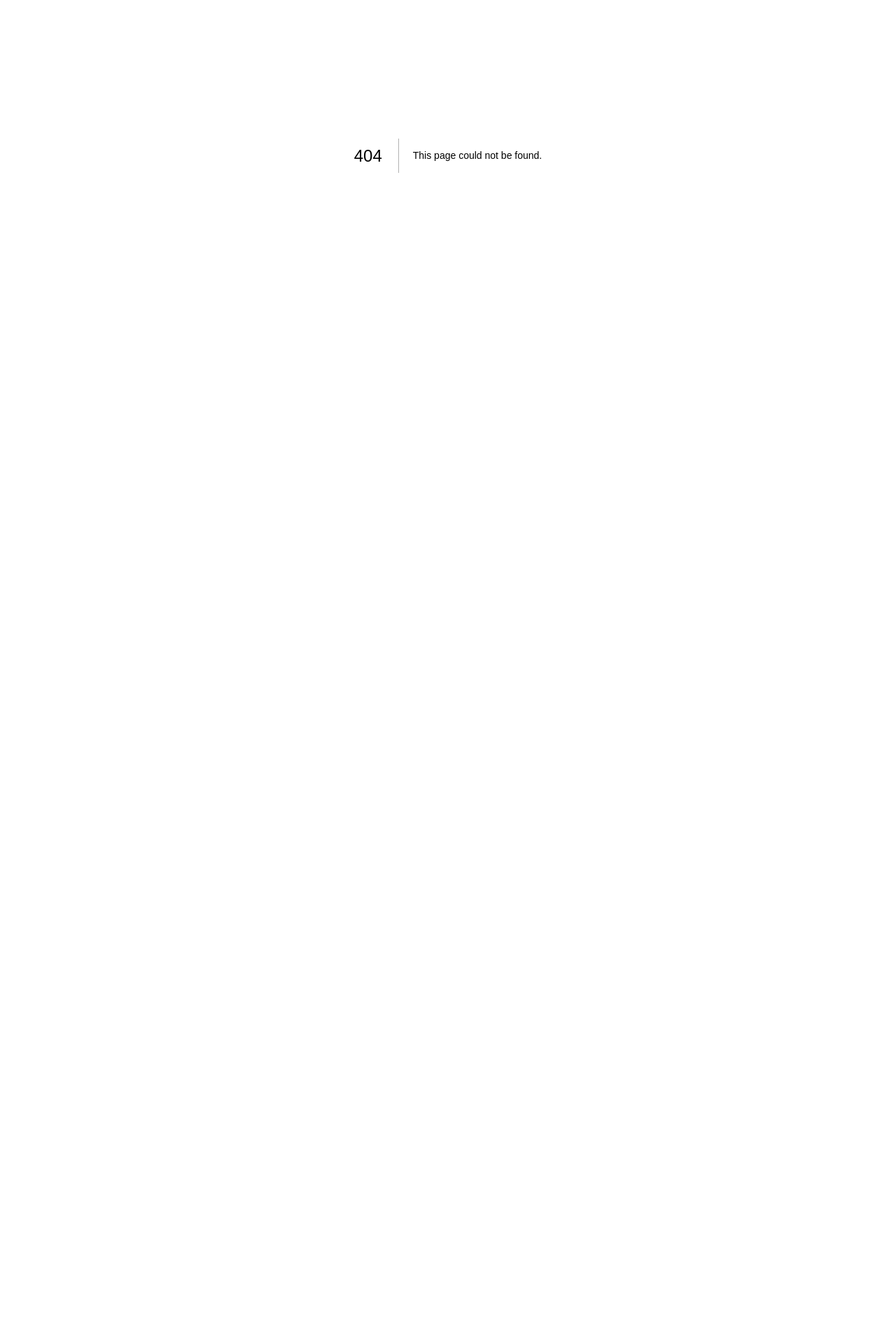
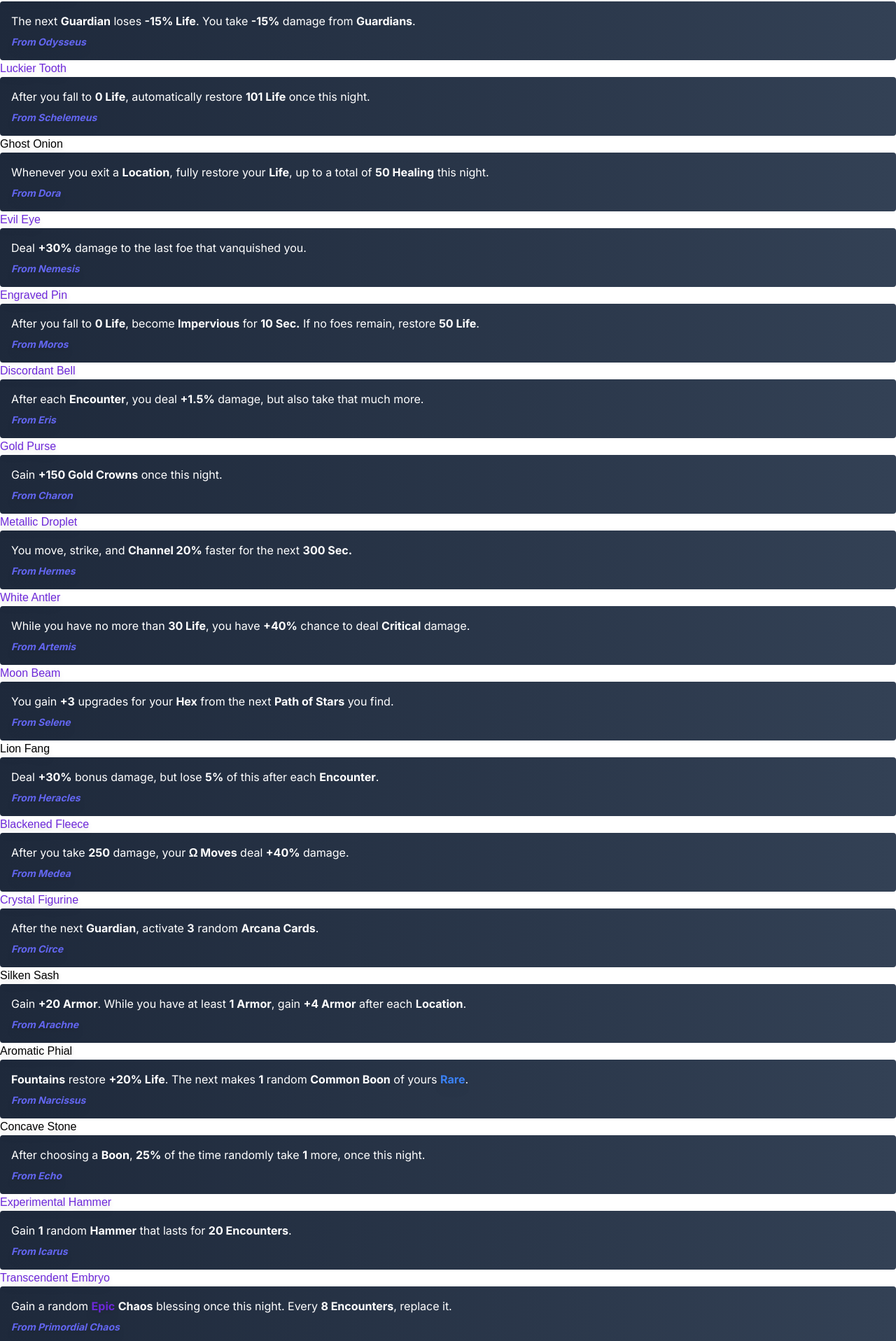
Before and after one commit to dsa821/hades2-crossroads-nextra, a Next.js app: page /keepsakes in a window 1280 px wide. Before the commit this address had no page. Shown: the part 178-2094 px from the top of the page at 70% size. Before the commit the page ends 800 px from the top, so only its background shows below. Built offline with nearby package versions, Linux system fonts and the light colour scheme; a web font is replaced by a local one.

Commit message:
initial keepsakes page

```diff
--- a/components/Arcana.tsx
+++ b/components/Arcana.tsx
@@ -25,7 +25,7 @@ export const Arcana: FC<ArcanaProps> = (props) => {
           </div>
         </div>
 
-        <div className='font-bold text-xl text-white bg-emerald-500 rounded-full px-2 py-0.5'>
+        <div className='font-bold text-lg text-white bg-emerald-500 rounded-full px-2.5 py-0.5'>
           {props.grasp}
         </div>
       </div>
--- a/components/Boon.tsx
+++ b/components/Boon.tsx
@@ -5,17 +5,26 @@ import { TextHighlight } from "./TextHighlight";
 type BoonProps = {
   title: string;
   rarity: Rarity;
+  flavor: string;
 };
 
 export const Boon: FC<BoonProps> = (props) => {
   return (
-    <div className={`bg-gradient-to-r from-slate-800 to-slate-700 text-white rounded p-4 ${props.className}`}>
+    <div
+      className={`bg-gradient-to-r from-slate-800 to-slate-700 text-white rounded p-4 ${props.className}`}
+    >
       {props.title != null && (
         <div className='font-bold text-2xl'>
           <TextHighlight type={props.rarity}>{props.title}</TextHighlight>
         </div>
       )}
       {props.children}
+
+      {props.flavor && (
+        <div className='mt-2 italic font-bold text-sm drop-shadow-lg text-indigo-500'>
+          {props.flavor}
+        </div>
+      )}
     </div>
   );
 };
--- a/components/TextHighlight.tsx
+++ b/components/TextHighlight.tsx
@@ -21,5 +21,7 @@ function getClassName(type: Rarity) {
 }
 
 export const TextHighlight: FC<TextHighlightProps> = ({ type, children }) => {
-  return <span className={getClassName(type)}>{children}</span>;
+  return (
+    <span className={`drop-shadow-lg ${getClassName(type)}`}>{children}</span>
+  );
 };
--- a/pages/_meta.json
+++ b/pages/_meta.json
@@ -1,7 +1,8 @@
 {
   "index": "Home",
   "weapons": "Nocturnal Arms",
-  "arcana": "Arcana",
+  "arcana": "Altar of Ashes",
+  "keepsakes": "Keepsakes",
   "boons": "Boons",
 
   "supergiant": {
--- a/pages/arcana.mdx
+++ b/pages/arcana.mdx
@@ -5,7 +5,7 @@ import { Arcana, TextHighlight } from "@/components";
 
 The equivalent of the Mirror of Night from Hades 1.
 
-<Callout>All values given are for max rank.</Callout>
+<Callout>All values given are for rank 3.</Callout>
 
 ![Arcana Cards](/images/arcana/altar.png)
 
@@ -120,12 +120,10 @@ Restore **4 Magick** every **1 Sec.**
   grasp='1'
   flavor='Those who attempted to confront the greatest of the Greeks merely met his spear.'
 >
-  Your **Sprint** is **+30%** faster.
+  Your **Dash** is immediate and your **Sprint** is **+10%** faster.
 </Arcana>
 
 ### Eternity
-
-Don't leave home without it. As close to a must-pick as you can get.
 
 <Arcana
   grasp='4'
@@ -133,6 +131,7 @@ Don't leave home without it. As close to a must-pick as you can get.
 >
   Set forth each night with **3 Death Defiance**.
 </Arcana>
+Don't leave home without it. As close to a must-pick as you can get.
 
 ### The Centaur
 
--- /dev/null
+++ b/pages/keepsakes.mdx
@@ -0,0 +1,188 @@
+import { Callout } from "nextra/components";
+import { Boon, TextHighlight } from "@/components";
+
+# Keepsakes
+
+<Callout>All values given are for rank 3.</Callout>
+
+### <TextHighlight type="epic">Silver Wheel</TextHighlight>
+
+<Boon flavor='From Hecate'>
+  After you use **Magick**, restore it over **3 Sec.**, up to a total of **2000
+  Magick** this night.
+</Boon>
+
+### <TextHighlight type="epic">Knuckle Bones</TextHighlight>
+
+<Boon flavor='From Odysseus'>
+  The next **Guardian** loses **-15% Life**. You take **-15%** damage from
+  **Guardians**.
+</Boon>
+
+### <TextHighlight type="epic">Luckier Tooth</TextHighlight>
+
+<Boon flavor='From Schelemeus'>
+  After you fall to **0 Life**, automatically restore **101 Life** once this
+  night.
+</Boon>
+
+### <TextHighlight>Ghost Onion</TextHighlight>
+
+<Boon flavor='From Dora'>
+  Whenever you exit a **Location**, fully restore your **Life**, up to a total
+  of **50 Healing** this night.
+</Boon>
+
+### <TextHighlight type="epic">Evil Eye</TextHighlight>
+
+<Boon flavor='From Nemesis'>
+  Deal **+30%** damage to the last foe that vanquished you.
+</Boon>
+
+### <TextHighlight type="epic">Engraved Pin</TextHighlight>
+
+<Boon flavor='From Moros'>
+  After you fall to **0 Life**, become **Impervious** for **10 Sec.** If no foes
+  remain, restore **50 Life**.
+</Boon>
+
+### <TextHighlight type="epic">Discordant Bell</TextHighlight>
+
+<Boon flavor='From Eris'>
+  After each **Encounter**, you deal **+1.5%** damage, but also take that much
+  more.
+</Boon>
+
+### <TextHighlight type="epic">Gold Purse</TextHighlight>
+
+<Boon flavor='From Charon'>Gain **+150 Gold Crowns** once this night.</Boon>
+
+### <TextHighlight type="epic">Metallic Droplet</TextHighlight>
+
+<Boon flavor='From Hermes'>
+  You move, strike, and **Channel 20%** faster for the next **300 Sec.**
+</Boon>
+
+### <TextHighlight type="epic">White Antler</TextHighlight>
+
+<Boon flavor='From Artemis'>
+  While you have no more than **30 Life**, you have **+40%** chance to deal
+  **Critical** damage.
+</Boon>
+
+### <TextHighlight type="epic">Moon Beam</TextHighlight>
+
+<Boon flavor='From Selene'>
+  You gain **+3** upgrades for your **Hex** from the next **Path of Stars** you
+  find.
+</Boon>
+
+### <TextHighlight>Lion Fang</TextHighlight>
+
+<Boon flavor='From Heracles'>
+  Deal **+30%** bonus damage, but lose **5%** of this after each **Encounter**.
+</Boon>
+
+### <TextHighlight type="epic">Blackened Fleece</TextHighlight>
+
+<Boon flavor='From Medea'>
+  After you take **250** damage, your **Ω Moves** deal **+40%** damage.
+</Boon>
+
+### <TextHighlight type="epic">Crystal Figurine</TextHighlight>
+
+<Boon flavor='From Circe'>
+  After the next **Guardian**, activate **3** random **Arcana Cards**.
+</Boon>
+
+### <TextHighlight>Silken Sash</TextHighlight>
+
+<Boon flavor='From Arachne'>
+  Gain **+20 Armor**. While you have at least **1 Armor**, gain **+4 Armor**
+  after each **Location**.
+</Boon>
+
+### <TextHighlight>Aromatic Phial</TextHighlight>
+
+<Boon flavor='From Narcissus'>
+  **Fountains** restore **+20% Life**. The next makes **1** random **Common
+  Boon** of yours <TextHighlight type='rare'>**Rare**</TextHighlight>.
+</Boon>
+
+### <TextHighlight>Concave Stone</TextHighlight>
+
+<Boon flavor='From Echo'>
+  After choosing a **Boon**, **25%** of the time randomly take **1** more, once
+  this night.
+</Boon>
+
+### <TextHighlight type="epic">Experimental Hammer</TextHighlight>
+
+<Boon flavor='From Icarus'>
+  Gain **1** random **Hammer** that lasts for **20 Encounters**.
+</Boon>
+
+### <TextHighlight type="epic">Transcendent Embryo</TextHighlight>
+
+<Boon flavor='From Primordial Chaos'>
+  Gain a random <TextHighlight type='epic'>**Epic**</TextHighlight> **Chaos**
+  blessing once this night. Every **8 Encounters**, replace it.
+</Boon>
+
+## Olympians
+
+### <TextHighlight type="epic">Cloud Bangle</TextHighlight>
+
+<Boon flavor='From Zeus'>
+  A **Boon** of **Zeus** is likely. You can **Rarify** his
+  <TextHighlight type='epic'>**Epic**</TextHighlight> blessings once this night.
+</Boon>
+
+### <TextHighlight type="epic">Iridescent Fan</TextHighlight>
+
+<Boon flavor='From Hera'>
+  A **Boon** of **Hera** is likely. You can **Rarify** her
+  <TextHighlight type='epic'>**Epic**</TextHighlight> blessings once this night.
+</Boon>
+
+### <TextHighlight type="epic">Vivid Sea</TextHighlight>
+
+<Boon flavor='From Poseidon'>
+  A **Boon** of **Poseidon** is likely. You can **Rarify** his
+  <TextHighlight type='epic'>**Epic**</TextHighlight> blessings once this night.
+</Boon>
+
+### <TextHighlight type="epic">Barley Sheaf</TextHighlight>
+
+<Boon flavor='From Demeter'>
+  A **Boon** of **Demeter** is likely. You can **Rarify** her
+  <TextHighlight type='epic'>**Epic**</TextHighlight> blessings once this night.
+</Boon>
+
+### <TextHighlight type="epic">Purest Hope</TextHighlight>
+
+<Boon flavor='From Apollo'>
+  A **Boon** of **Apollo** is likely. You can **Rarify** his
+  <TextHighlight type='epic'>**Epic**</TextHighlight> blessings once this night.
+</Boon>
+
+### <TextHighlight type="epic">Beautiful Mirror</TextHighlight>
+
+<Boon flavor='From Aphrodite'>
+  A **Boon** of **Aphrodite** is likely. You can **Rarify** her
+  <TextHighlight type='epic'>**Epic**</TextHighlight> blessings once this night.
+</Boon>
+
+### <TextHighlight type="epic">Adamant Shard</TextHighlight>
+
+<Boon flavor='From Hephaestus'>
+  A **Boon** of **Hephaestus** is likely. You can **Rarify** his
+  <TextHighlight type='epic'>**Epic**</TextHighlight> blessings once this night.
+</Boon>
+
+### <TextHighlight type="epic">Everlasting Ember</TextHighlight>
+
+<Boon flavor='From Hestia'>
+  A **Boon** of **Hestia** is likely. You can **Rarify** her
+  <TextHighlight type='epic'>**Epic**</TextHighlight> blessings once this night.
+</Boon>
```
